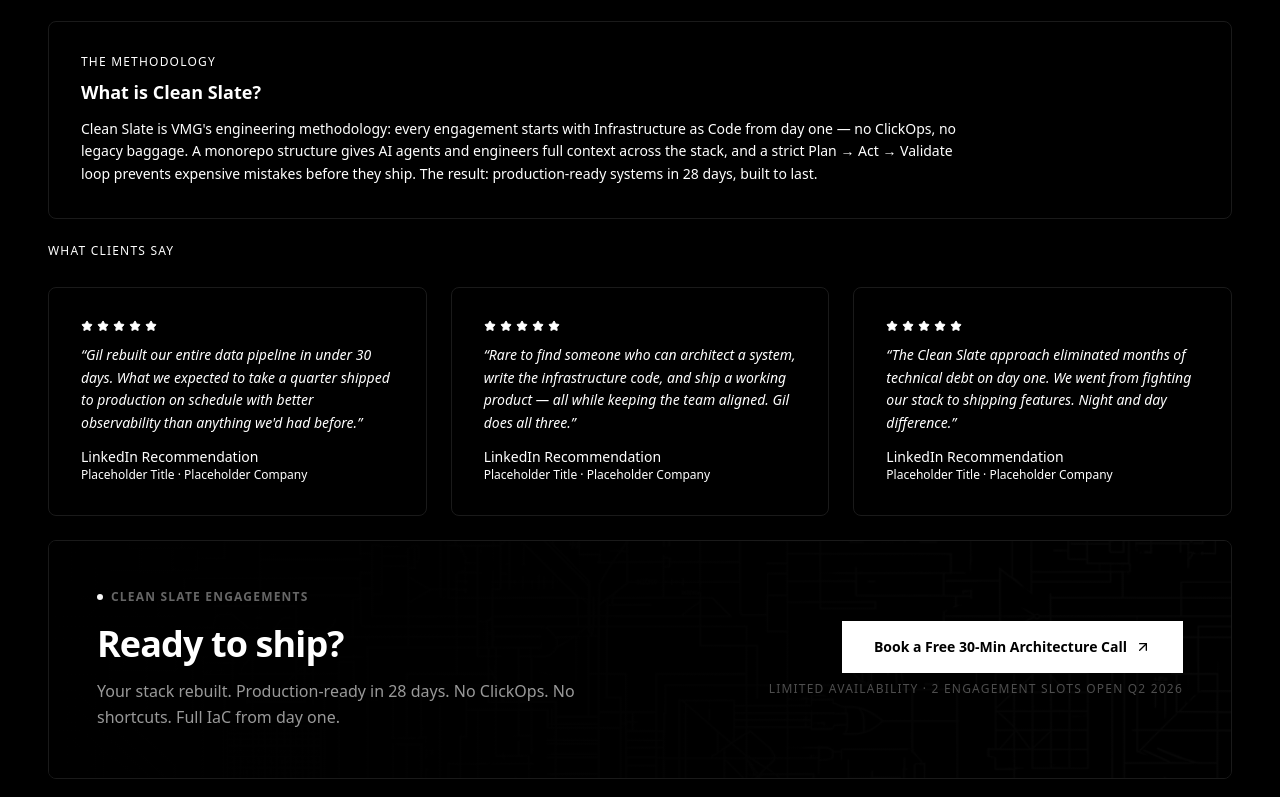
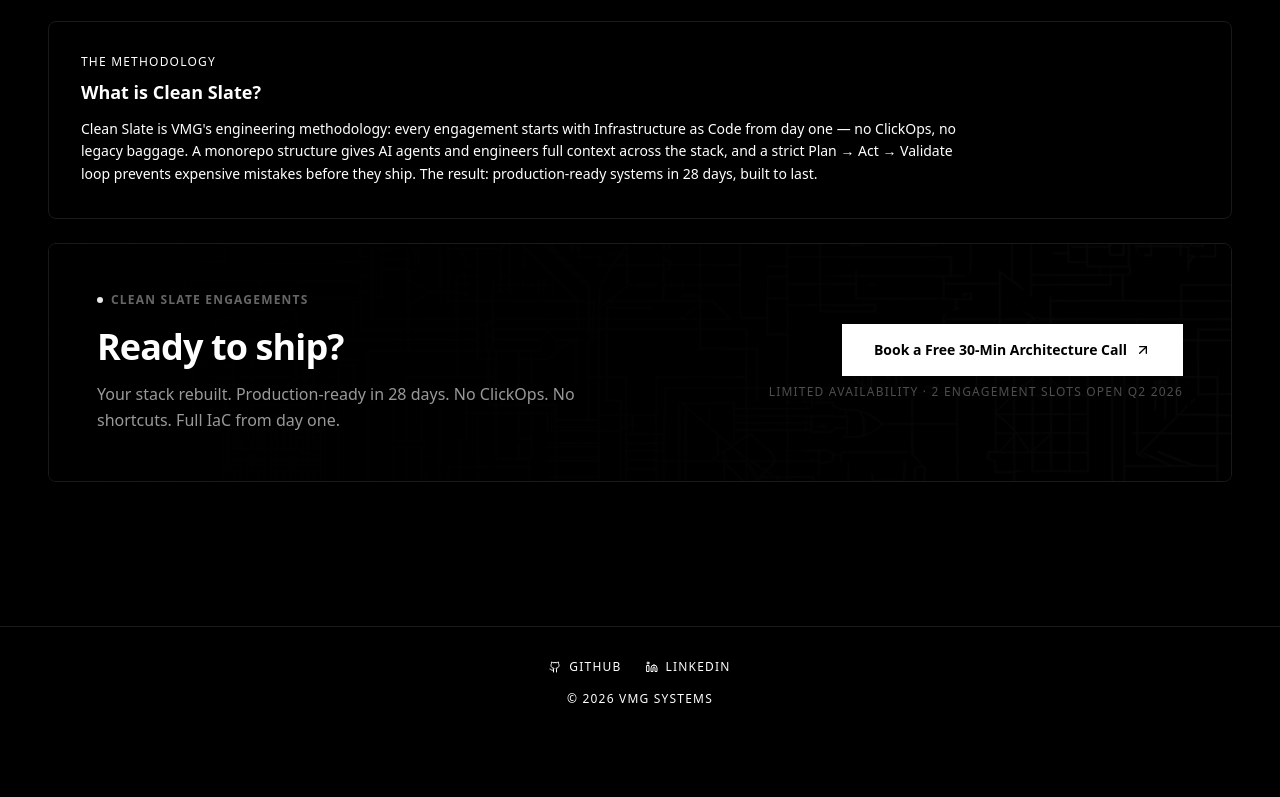
Before and after one commit to vmgsystems/my-portfolio, a Next.js app: page / in a window 1280 px wide. Shown: the part 1156-1953 px from the top of the page. After the commit the page ends 1895 px from the top, so only its background shows below. Built offline with nearby package versions, Linux system fonts and the light colour scheme.

Commit message:
Remove placeholder testimonials section

```diff
--- a/src/app/page.tsx
+++ b/src/app/page.tsx
@@ -9,30 +9,9 @@ import {
   Clock,
   Code2,
   Terminal,
-  ChevronRight,
-  Star
+  ChevronRight
 } from "lucide-react";
 
-const testimonials = [
-  {
-    quote: "Gil rebuilt our entire data pipeline in under 30 days. What we expected to take a quarter shipped to production on schedule with better observability than anything we'd had before.",
-    name: "LinkedIn Recommendation",
-    title: "Placeholder Title",
-    company: "Placeholder Company",
-  },
-  {
-    quote: "Rare to find someone who can architect a system, write the infrastructure code, and ship a working product — all while keeping the team aligned. Gil does all three.",
-    name: "LinkedIn Recommendation",
-    title: "Placeholder Title",
-    company: "Placeholder Company",
-  },
-  {
-    quote: "The Clean Slate approach eliminated months of technical debt on day one. We went from fighting our stack to shipping features. Night and day difference.",
-    name: "LinkedIn Recommendation",
-    title: "Placeholder Title",
-    company: "Placeholder Company",
-  },
-];
 import { useEffect, useState } from "react";
 import Link from "next/link";
 
@@ -256,27 +235,6 @@ export default function Home() {
           </p>
         </motion.div>
 
-        {/* Testimonials */}
-        <motion.div
-          variants={item}
-          className="col-span-1 md:col-span-4 grid grid-cols-1 md:grid-cols-3 gap-4 md:gap-6"
-        >
-          <p className="col-span-full text-xs text-muted uppercase tracking-widest mb-1">What clients say</p>
-          {testimonials.map((t) => (
-            <div key={t.name + t.quote.slice(0, 20)} className="glass-card flex flex-col gap-3 p-6">
-              <div className="flex gap-1">
-                {[...Array(5)].map((_, i) => (
-                  <Star key={i} size={12} className="text-white" fill="white" />
-                ))}
-              </div>
-              <p className="text-sm text-muted leading-relaxed italic">&ldquo;{t.quote}&rdquo;</p>
-              <div>
-                <p className="text-sm font-medium">{t.name}</p>
-                <p className="text-xs text-muted">{t.title} · {t.company}</p>
-              </div>
-            </div>
-          ))}
-        </motion.div>
 
         {/* CTA Card */}
         <motion.div
```
